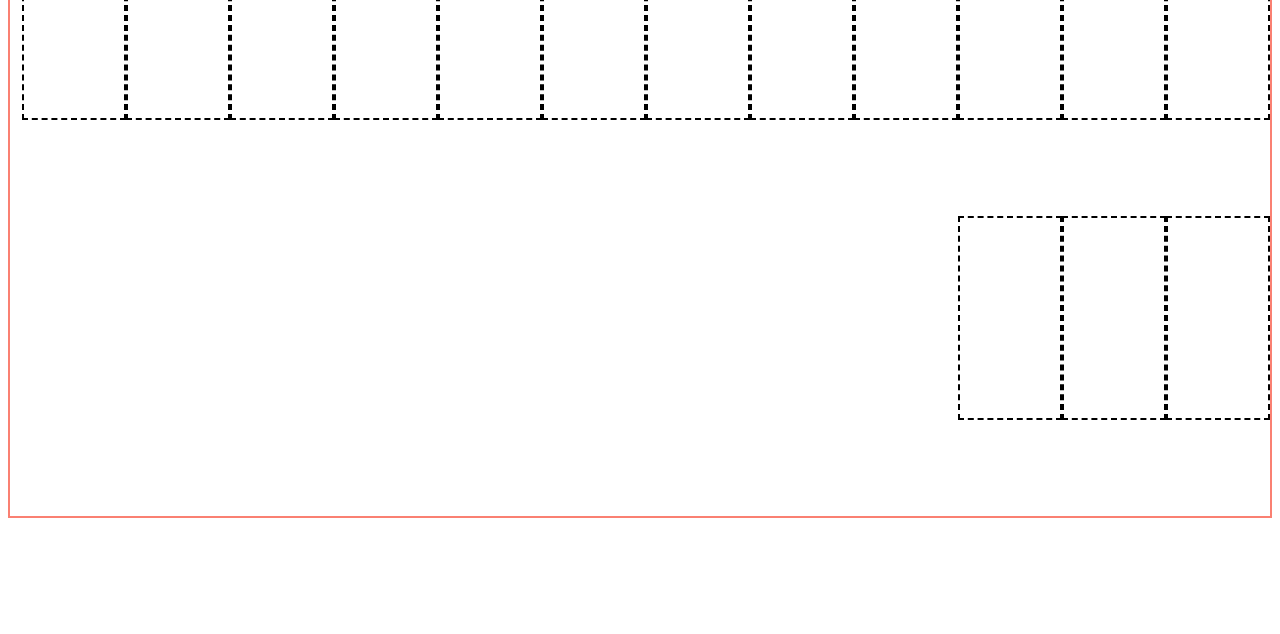
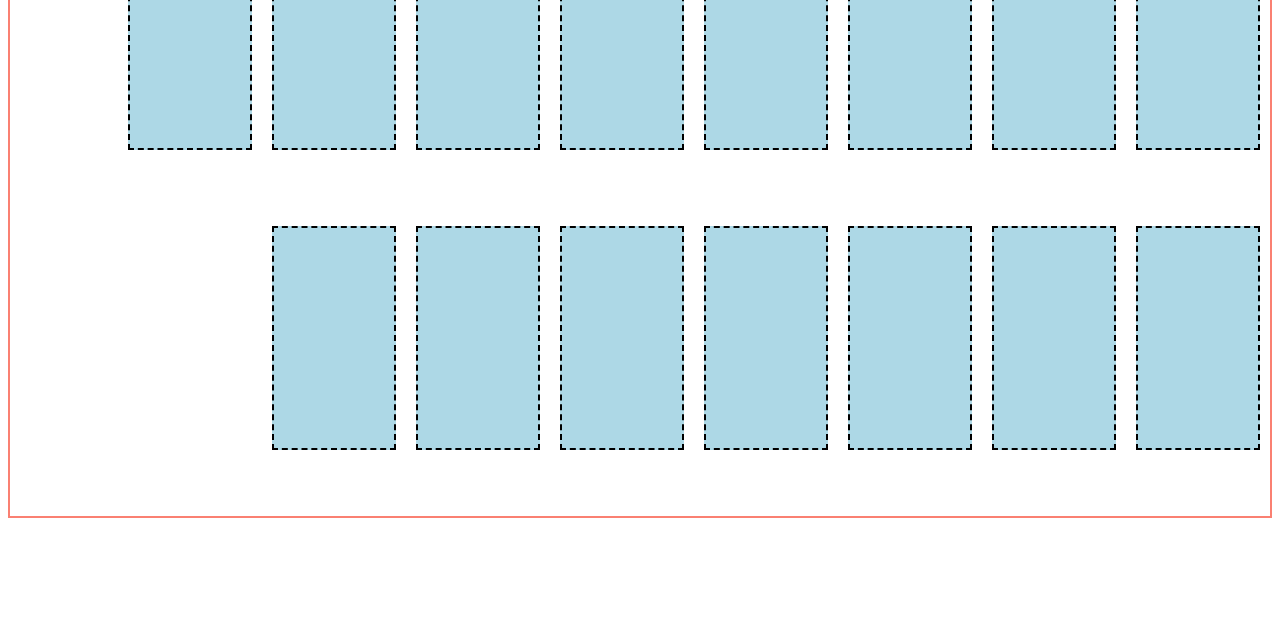
Before and after one commit to mohammadabdullahrihan/repo, a plain HTML site: page index.html in a window 1280 px wide. Shown: the part 166-800 px from the top of the page. Drawn offline with Linux system fonts and the light colour scheme.

Commit message:
style and link

```diff
--- a/style.css
+++ b/style.css
@@ -12,4 +12,13 @@
     border: 2px dashed black;
     width: 100px;
     height: 200px;
+    margin: 10px;
+    padding: 10px;
+    text-align: center;
+    background-color: lightblue;
+    color: salmon;
+    font-weight: bold;
+    font-family: 'Times New Roman', Times, serif;
+    font-style: italic;
+
 }
```
